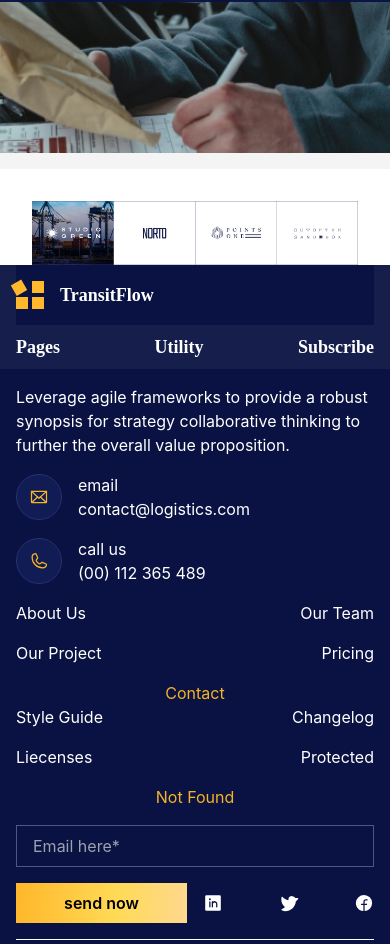
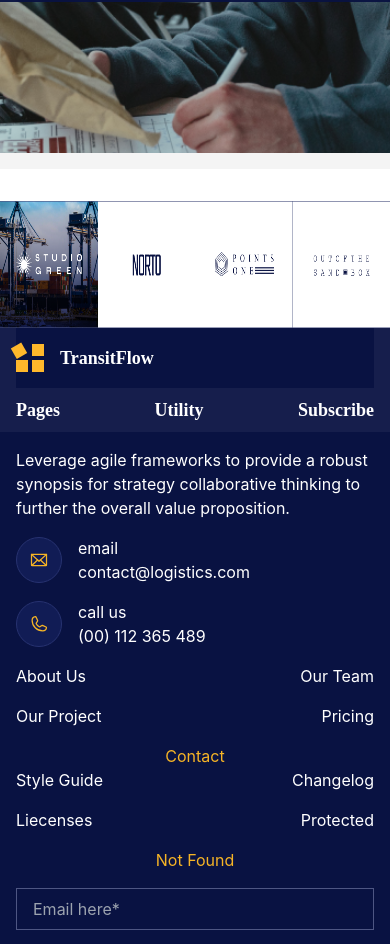
Before and after one commit to smartcollins/logistics, a React (Create React App) app: page /about in a window 390 px wide. Shown: the part 7578-8522 px from the top of the page. Built offline with nearby package versions, Linux system fonts and the light colour scheme.

Commit message:
work in progress

```diff
--- a/src/pages/About.jsx
+++ b/src/pages/About.jsx
@@ -53,7 +53,7 @@ const About = () => {
             <Price />
             <Asked />
             <div>
-                <img className=" mx-auto h-16 md:w-11/12 md:object-cover md:h-full xl:w-3/4" src={sponsor} alt="delivery" />
+                <img className=" mx-auto h-[15vh] md:w-11/12 md:object-cover md:h-full xl:w-3/4" src={sponsor} alt="delivery" />
             </div>
         </div>
     )
```
